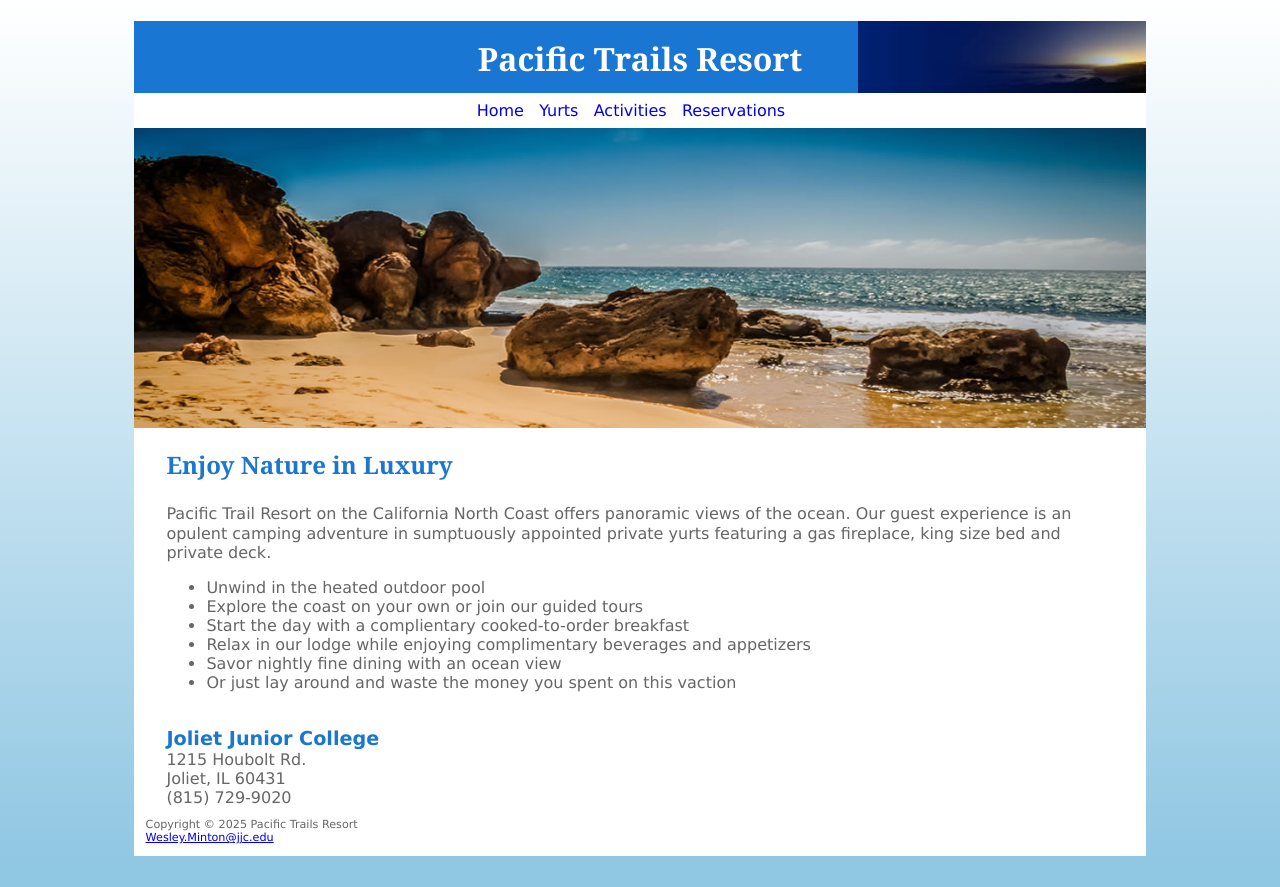
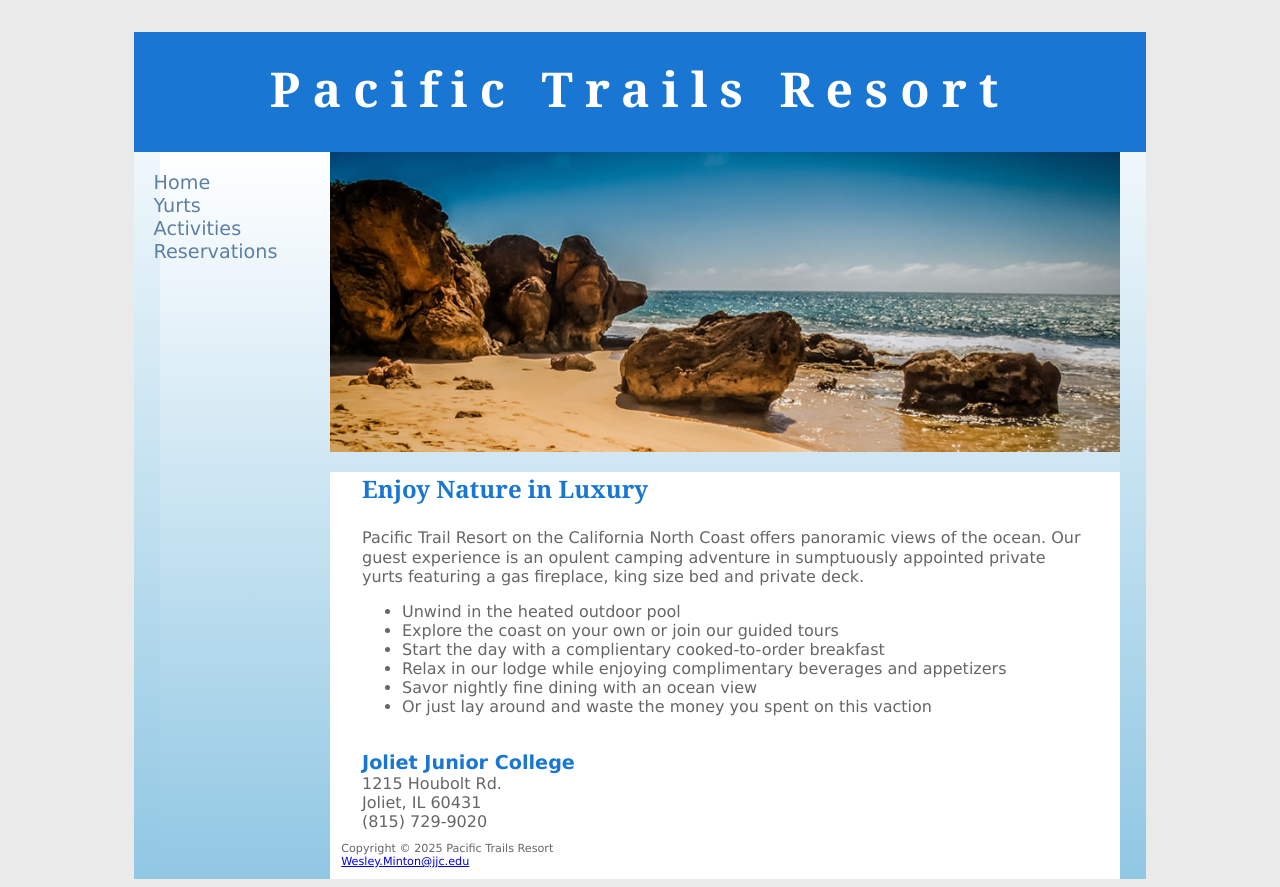
Before and after one commit to wminton1/minton-pacific-trails, a plain HTML site: page index.html in a window 1280 px wide. Before the commit the page ends 864 px from the top, so only its background shows below. Drawn offline with Linux system fonts and the light colour scheme.

Commit message:
Add files via upload

```diff
--- a/index.html
+++ b/index.html
@@ -9,15 +9,23 @@
     <body>
       <header>
         <h1>
-          Pacific Trails Resort
+          <a href="index.html">Pacific Trails Resort</a>
         </h1>
       </header>
+
+
+
         <nav>
-            <a href="index.html">Home</a> &nbsp;
-            <a href="yurts.html">Yurts</a> &nbsp;
-            <a href="activities.html">Activities</a> &nbsp;
-            <a href="reservations.html">Reservations</a> &nbsp;
+          <ul>
+          <li><a href="index.html">Home</a></li>
+          <li><a href="yurts.html">Yurts</a></li>
+          <li><a href="activities.html">Activities</a></li>
+          <li><a href="reservations.html">Reservations</a></li>
+          </ul>
         </nav>
+        <div id="wrapper">
+
+
         <div id="homehero"> </div>
       <main>
         <h2>Enjoy Nature in Luxury</h2>
--- a/pacific.css
+++ b/pacific.css
@@ -1,24 +1,59 @@
 body {
-    background-color: #90c7e3 ; color:#666666; font-family: Verdana, Geneva, Tahoma, sans-serif;
-    background-image: linear-gradient(to bottom, #FFFFFF, #90c7e3);
-    background-repeat: no-repeat;
+    background-color: #eaeaea ; color:#666666; font-family: Verdana, Geneva, Tahoma, sans-serif;
 }
 header {
     background-color: #1976d2; color:#FFFFFF; font-family: Georgia, 'Times New Roman', Times, serif;
-    background-image: url("sunset.jpg");
     background-position: right;
     background-repeat: no-repeat;
-    height: 72px
+    height: 120px
+}
+header a{
+    text-decoration: none;
+}
+header a:link{
+    color: #FFFFFF;
+}
+header a:visited{
+    color: #FFFFFF;
+}
+header a:hover{
+    color: #90c7e3;
+}
+section{
+    float: left;
+    width: 33%;
+    padding-left: 2em;
+    padding-right: 2em;
 }
 h1 {
     text-align: center;
     padding-top: .5em;
+    font-size: 3em;
+    letter-spacing: .25em;
 }
 nav {
+    position: fixed;
     padding-top: .5em;
     padding-bottom: .5em;
     padding-right: .5em;
-    text-align: center;
+    float: left;
+    width: 160px;
+    padding: 0;
+    font-size: 1.2em;
+
+}
+nav a:link{
+    color: #5C7FA3;
+}
+nav a:visited{
+    color: #344783;
+}
+nav a:hover {
+    color: #A52A2A;
+}
+nav ul{
+    list-style-type: none;
+    padding-left: 1em;
 }
 
 h2 {
@@ -36,6 +71,8 @@ dt {
 footer {
     font-size: small; font-size: .70em;
     padding: 1em;
+    background-color: #FFFFFF;
+    margin-left: 170px;
 }
 
 #wrapper {
@@ -46,6 +83,8 @@ footer {
     min-width: 960px;
     max-width: 2048px;
     box-shadow: 4px;
+    background-image: linear-gradient(to bottom, #FFFFFF, #90c7e3);
+
 }
 h3 {
     font-family: Georgia, 'Times New Roman', Times, serif;
@@ -53,19 +92,25 @@ h3 {
 main {
     padding-left: 2em;
     padding-right: 2em;
+    background-color: #FFFFFF;
+    margin-left: 170px;
 }
 #homehero {
     background-image: url("coast.jpg"); height: 300px;
     background-size: 100% 100%;
+    margin-left: 170px;
 }
 #yurthero {
     background-image: url("yurt.jpg"); height: 300px;
     background-size: 100% 100%;
+    margin-left: 170px;
 }
 #trailhero {
     background-image: url("trail.jpg"); height: 300px;
     background-size: 100% 100%;
+    margin-left: 170px;
 }
 nav a {
     text-decoration: none;
 }
+* { box-sizing: border-box;}
```
Also changed, not shown: activities.html (+6 -0 lines), yurts.html (+15 -11 lines).
